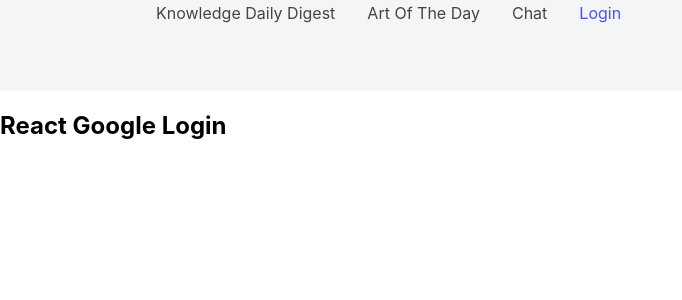
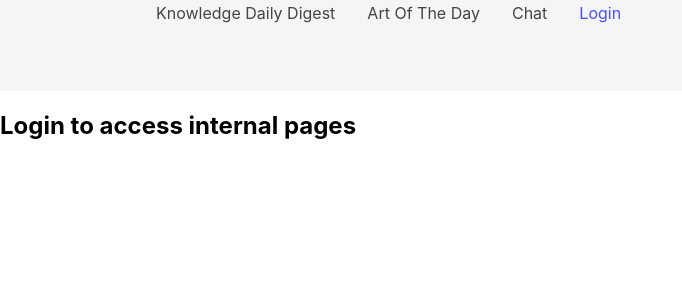
Before and after one commit to generalpacific/knowledgerepository, a React (Create React App) app in the folder web/: page /googleloginpage in a window 1280 px wide. Shown: the top 300 px of the page, without its empty margins (0-682 px from the left). Built offline with nearby package versions, Linux system fonts and the light colour scheme.

Commit message:
Update the header for login page

```diff
--- a/web/src/pages/googleloginpage.js
+++ b/web/src/pages/googleloginpage.js
@@ -16,7 +16,7 @@
 
   return (
     <div>
-      <h2>React Google Login</h2>
+      <h2>Login to access internal pages</h2>
       <br />
       <br />
       <GoogleOAuthProvider clientId="481783681600-g219mmrl19blv252h8b6t10981rqi8bq.apps.googleusercontent.com">
```
